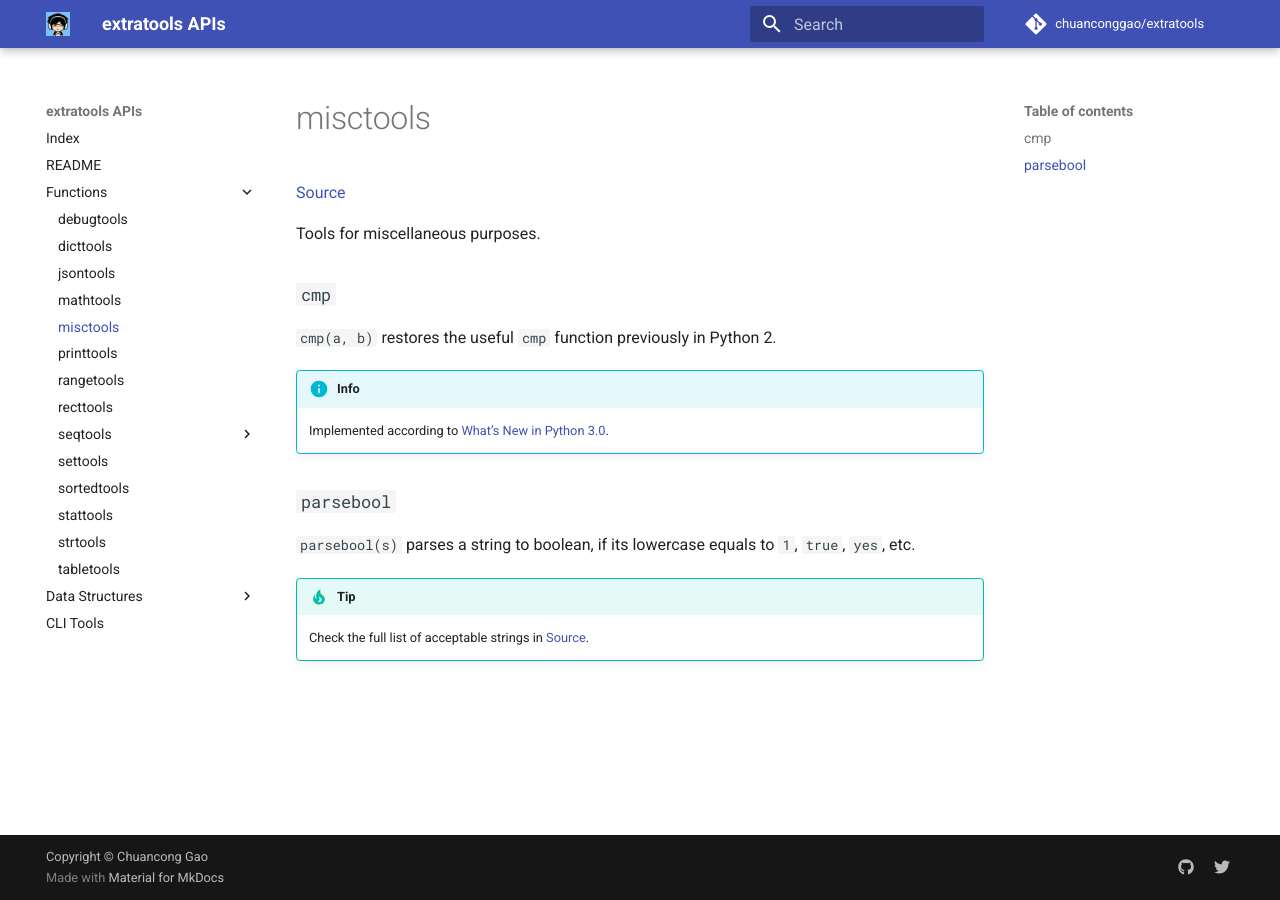
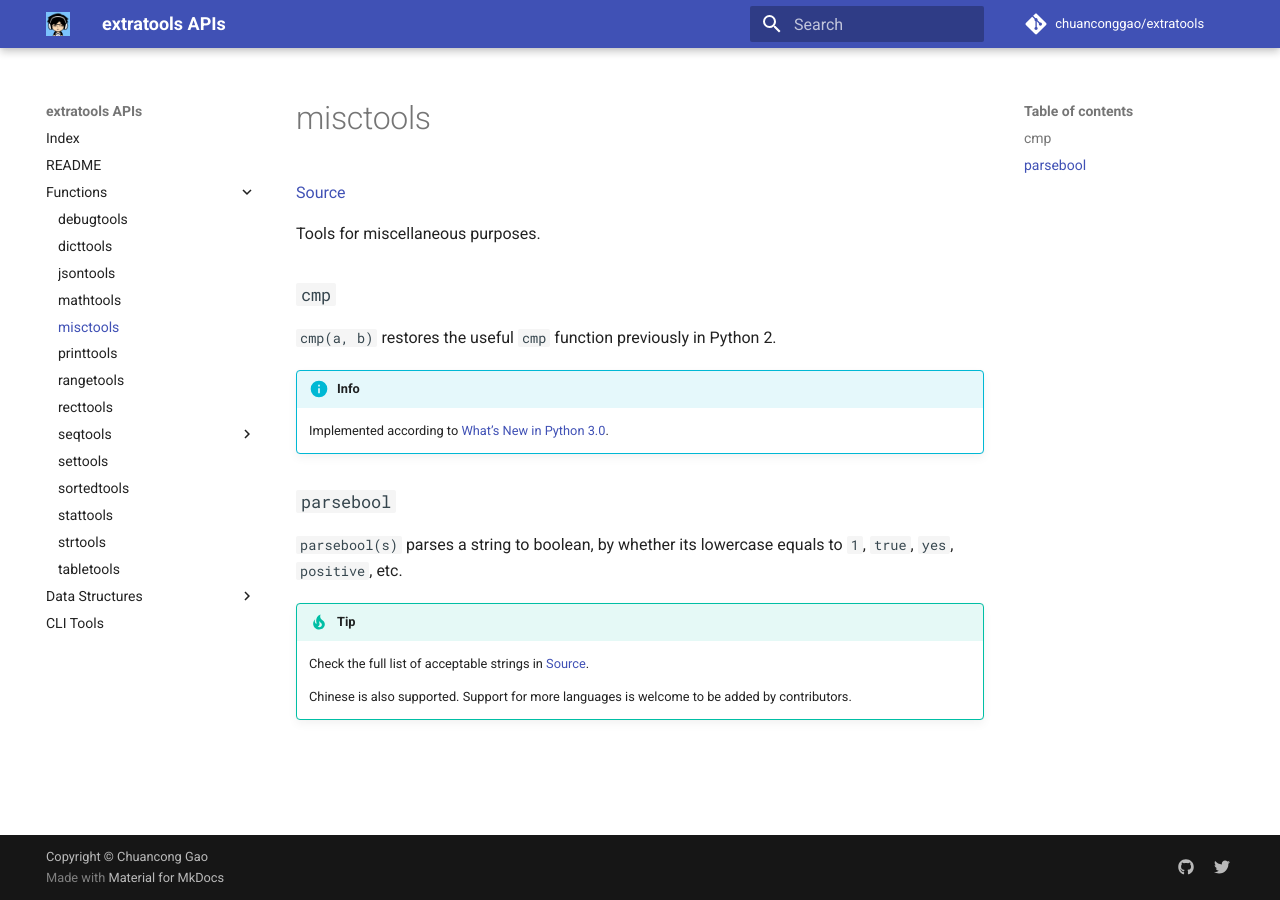
Before and after one commit to chuanconggao/extratools, an MkDocs documentation site: the page built from docs/functions/misctools.md, in a window 1280 px wide. Built offline with MkDocs 1.6.1 and Material for MkDocs 9.7.7, drawn with Linux system fonts in a browser that asks for light colours; comment, search, counter and statistics services are not loaded; old or Windows-style settings are respelled for this version of MkDocs.

Commit message:
Tweak docs

```diff
--- a/docs/functions/misctools.md
+++ b/docs/functions/misctools.md
@@ -11,7 +11,9 @@ Tools for miscellaneous purposes.
 
 ### `parsebool`
 
-`parsebool(s)` parses a string to boolean, if its lowercase equals to `1`, `true`, `yes`, etc.
+`parsebool(s)` parses a string to boolean, by whether its lowercase equals to `1`, `true`, `yes`, `positive`, etc.
 
 !!! tip
     Check the full list of acceptable strings in [Source](https://github.com/chuanconggao/extratools/blob/master/extratools/misctools.py).
+
+    Chinese is also supported. Support for more languages is welcome to be added by contributors.
```
Also changed, not shown: docs/functions/seqtools.md (+3 -0 lines).
